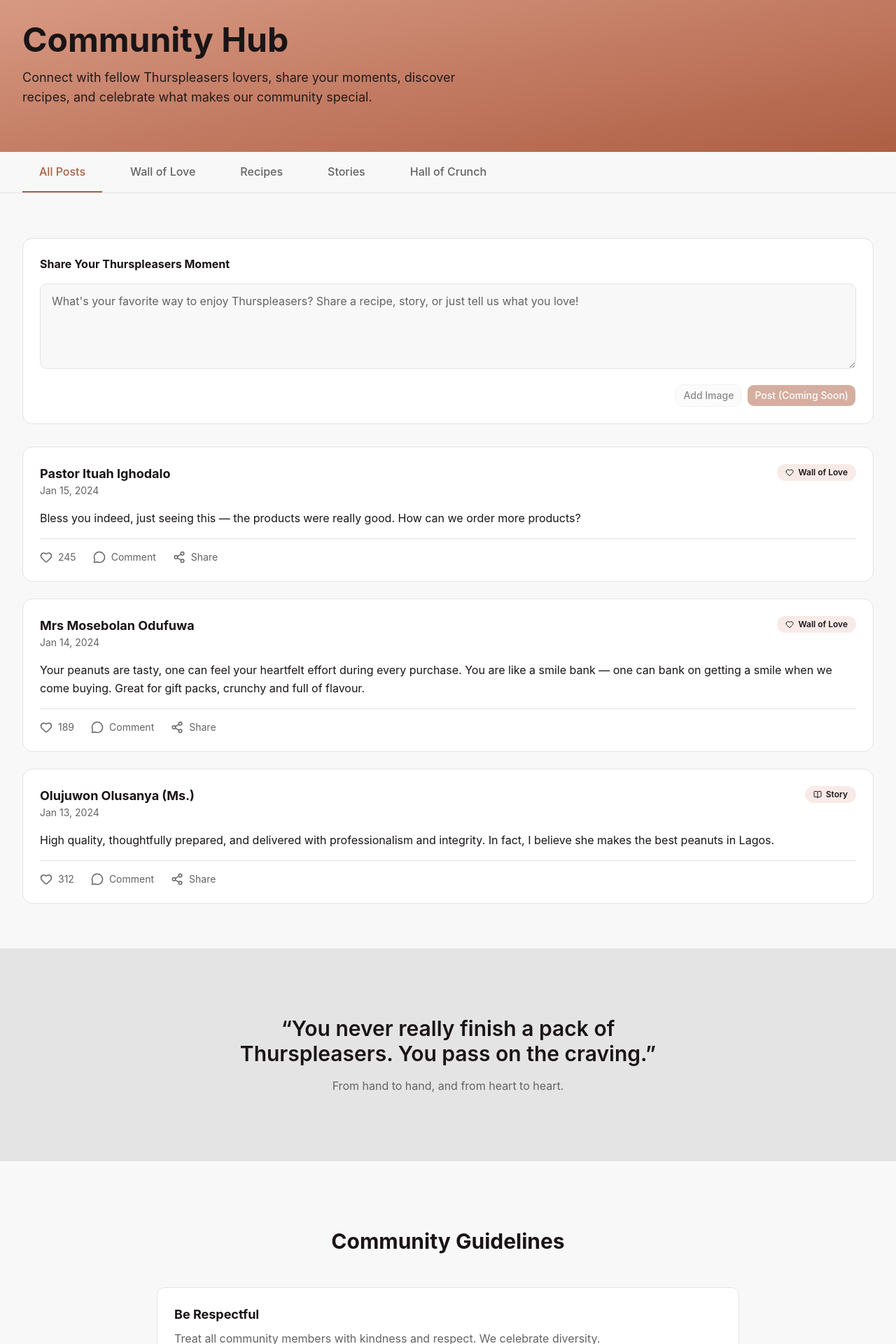
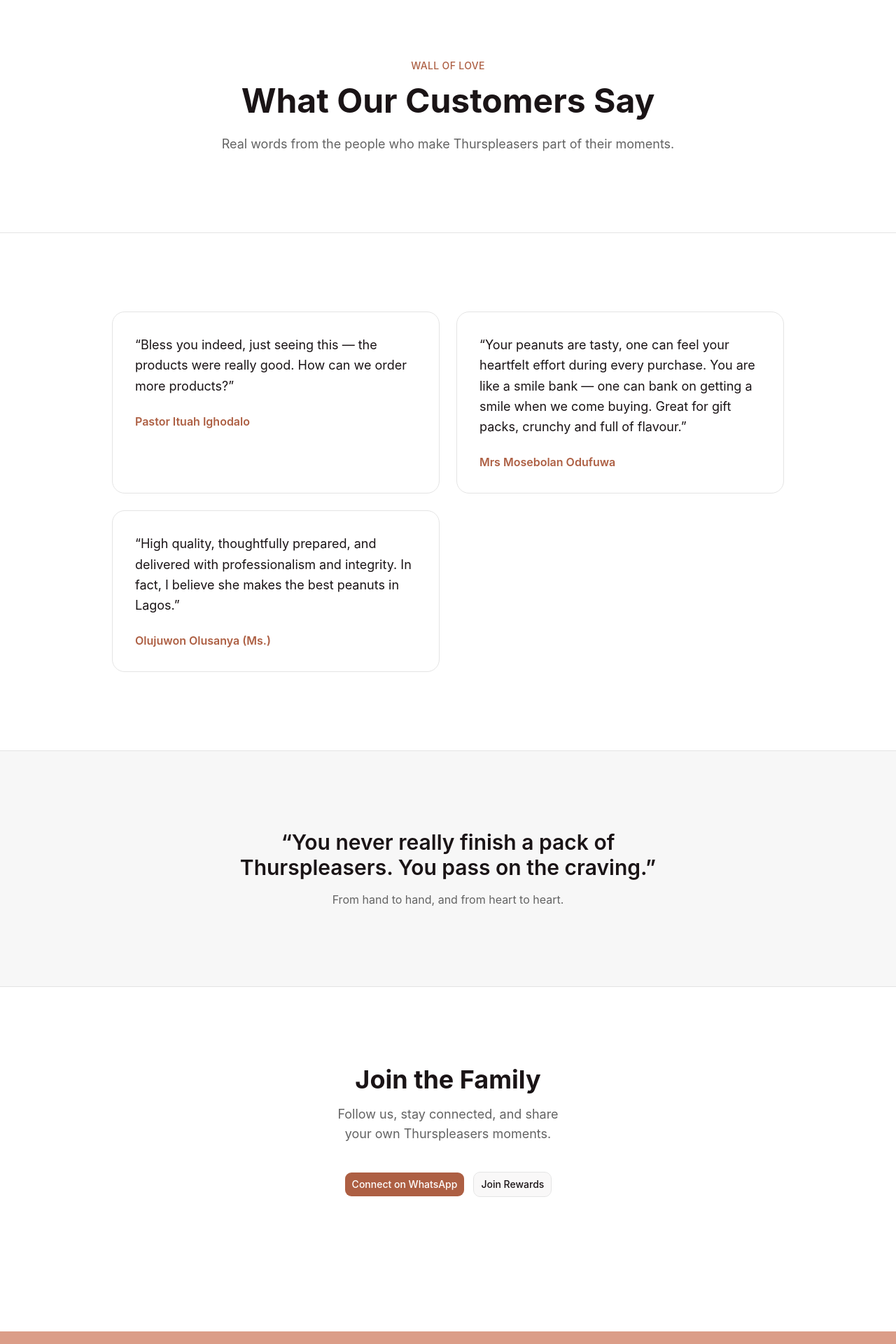
Before and after one commit to TobiWilliams001/Thurpleasers, a Next.js app: page /community in a window 1280 px wide. Shown: the part 100-2020 px from the top of the page at 70% size. Built offline with nearby package versions, Linux system fonts and the light colour scheme.

Commit message:
Reduce community page to real Wall of Love and Join the Family

```diff
--- a/app/community/page.tsx
+++ b/app/community/page.tsx
@@ -3,293 +3,72 @@
 import { Header } from '@/components/header'
 import { Footer } from '@/components/footer'
 import { Button } from '@/components/ui/button'
-import { communityPosts, leaderboardUsers } from '@/lib/data'
+import { communityPosts } from '@/lib/data'
 import Link from 'next/link'
-import { Heart, MessageCircle, Share2, Trophy, TrendingUp, ChefHat, BookOpen, Camera } from 'lucide-react'
-import { useState } from 'react'
 
 export default function CommunityPage() {
-  const [likes, setLikes] = useState<Record<string, boolean>>({})
-  const [activeTab, setActiveTab] = useState<'all' | 'wall' | 'recipes' | 'stories' | 'leaderboard'>('all')
-
-  const toggleLike = (postId: string) => {
-    setLikes((prev) => ({
-      ...prev,
-      [postId]: !prev[postId],
-    }))
-  }
-
-  const filteredPosts = {
-    all: communityPosts,
-    wall: communityPosts.filter((p) => p.category === 'wall-of-love'),
-    recipes: communityPosts.filter((p) => p.category === 'recipe'),
-    stories: communityPosts.filter((p) => p.category === 'story'),
-  }
-
   return (
-    <main className="min-h-screen bg-background">
+    <main className="min-h-screen bg-white text-foreground">
       <Header />
 
       {/* Hero */}
-      <section className="bg-gradient-to-br from-secondary to-primary text-secondary-foreground py-12 md:py-16">
-        <div className="max-w-7xl mx-auto px-4 sm:px-6 lg:px-8">
-          <h1 className="text-4xl md:text-5xl font-bold mb-4">Community Hub</h1>
-          <p className="text-lg opacity-95 max-w-2xl">
-            Connect with fellow Thurspleasers lovers, share your moments, discover recipes,
-            and celebrate what makes our community special.
+      <section className="border-b border-border bg-white">
+        <div className="max-w-4xl mx-auto px-4 sm:px-6 lg:px-8 py-20 md:py-28 text-center">
+          <span className="inline-block mb-4 text-sm font-medium tracking-wide text-primary uppercase">
+            Wall of Love
+          </span>
+          <h1 className="text-4xl md:text-5xl font-bold mb-6 text-balance">
+            What Our Customers Say
+          </h1>
+          <p className="text-lg text-muted-foreground max-w-2xl mx-auto text-balance">
+            Real words from the people who make Thurspleasers part of their moments.
           </p>
         </div>
       </section>
 
-      {/* Tabs */}
-      <section className="border-b border-border sticky top-16 z-40 bg-background">
-        <div className="max-w-7xl mx-auto px-4 sm:px-6 lg:px-8">
-          <div className="flex overflow-x-auto gap-4">
-            {(
-              [
-                { id: 'all', label: 'All Posts' },
-                { id: 'wall', label: 'Wall of Love' },
-                { id: 'recipes', label: 'Recipes' },
-                { id: 'stories', label: 'Stories' },
-                { id: 'leaderboard', label: 'Hall of Crunch' },
-              ] as const
-            ).map((tab) => (
-              <button
-                key={tab.id}
-                onClick={() => setActiveTab(tab.id)}
-                className={`px-6 py-4 font-medium border-b-2 transition whitespace-nowrap ${
-                  activeTab === tab.id
-                    ? 'border-primary text-primary'
-                    : 'border-transparent text-muted-foreground hover:text-foreground'
-                }`}
-              >
-                {tab.label}
-              </button>
+      {/* Wall of Love */}
+      <section className="bg-white">
+        <div className="max-w-5xl mx-auto px-4 sm:px-6 lg:px-8 py-20 md:py-28">
+          <div className="grid md:grid-cols-2 gap-6">
+            {communityPosts.map((post) => (
+              <div key={post.id} className="rounded-2xl border border-border p-8">
+                <p className="text-lg leading-relaxed mb-6">&ldquo;{post.content}&rdquo;</p>
+                <p className="font-semibold text-primary">{post.author}</p>
+              </div>
             ))}
           </div>
         </div>
       </section>
 
-      <div className="max-w-7xl mx-auto px-4 sm:px-6 lg:px-8 py-12 md:py-16">
-        {activeTab === 'leaderboard' ? (
-          /* Hall of Crunch Leaderboard */
-          <div>
-            <div className="mb-8">
-              <h2 className="text-2xl font-bold mb-2">Hall of Crunch</h2>
-              <p className="text-muted-foreground">
-                Our most passionate community members and loyalty program champions
-              </p>
-            </div>
-
-            <div className="bg-card border border-border rounded-xl overflow-hidden">
-              <div className="hidden md:grid grid-cols-5 gap-4 p-6 bg-muted font-bold border-b border-border">
-                <div>Rank</div>
-                <div>Member</div>
-                <div className="text-right">Points</div>
-                <div className="text-right">Tier</div>
-                <div className="text-right">Status</div>
-              </div>
-
-              <div className="divide-y divide-border">
-                {leaderboardUsers.map((user, idx) => (
-                  <div key={user.rank} className="p-6 hover:bg-muted/50 transition">
-                    <div className="grid md:grid-cols-5 gap-4 items-center">
-                      <div className="flex items-center gap-3">
-                        {user.rank <= 3 && (
-                          <Trophy
-                            size={24}
-                            className={
-                              user.rank === 1
-                                ? 'text-yellow-500'
-                                : user.rank === 2
-                                  ? 'text-gray-400'
-                                  : 'text-orange-600'
-                            }
-                          />
-                        )}
-                        <span className="font-bold text-lg">#{user.rank}</span>
-                      </div>
-                      <div className="font-semibold">{user.name}</div>
-                      <div className="text-right md:text-right font-bold text-primary">
-                        {user.points.toLocaleString()}
-                      </div>
-                      <div className="text-right md:text-right">
-                        <span
-                          className={`inline-block px-3 py-1 rounded-full text-sm font-semibold ${
-                            user.tier === 'Bronze'
-                              ? 'bg-amber-100 text-amber-800'
-                              : user.tier === 'Silver'
-                                ? 'bg-gray-100 text-gray-800'
-                                : user.tier === 'Gold'
-                                  ? 'bg-yellow-100 text-yellow-800'
-                                  : 'bg-purple-100 text-purple-800'
-                          }`}
-                        >
-                          {user.tier}
-                        </span>
-                      </div>
-                      <div className="text-right hidden md:block">
-                        <TrendingUp size={20} className="text-accent inline" />
-                      </div>
-                    </div>
-                  </div>
-                ))}
-              </div>
-            </div>
-
-            <div className="mt-8 bg-accent/10 border border-accent rounded-lg p-6 text-center">
-              <p className="text-sm text-muted-foreground mb-4">
-                Want to see your name on the Hall of Crunch?
-              </p>
-              <Link href="/rewards">
-                <Button className="bg-accent text-accent-foreground hover:opacity-90">
-                  Join the Rewards Program
-                </Button>
-              </Link>
-            </div>
-          </div>
-        ) : (
-          /* Community Feed */
-          <div>
-            {/* New Post CTA */}
-            <div className="bg-card border border-border rounded-xl p-6 mb-8">
-              <h3 className="font-bold mb-4">Share Your Thurspleasers Moment</h3>
-              <div className="space-y-4">
-                <textarea
-                  placeholder="What's your favorite way to enjoy Thurspleasers? Share a recipe, story, or just tell us what you love!"
-                  className="w-full px-4 py-3 rounded-lg border border-border bg-background text-foreground placeholder-muted-foreground focus:outline-none focus:ring-2 focus:ring-primary"
-                  rows={4}
-                  disabled
-                />
-                <div className="flex gap-2 justify-end">
-                  <Button variant="outline" disabled>
-                    Add Image
-                  </Button>
-                  <Button disabled className="bg-primary hover:opacity-90">
-                    Post (Coming Soon)
-                  </Button>
-                </div>
-              </div>
-            </div>
-
-            {/* Posts Feed */}
-            <div className="space-y-6">
-              {(activeTab === 'all'
-                ? filteredPosts.all
-                : activeTab === 'wall'
-                  ? filteredPosts.wall
-                  : activeTab === 'recipes'
-                    ? filteredPosts.recipes
-                    : filteredPosts.stories
-              ).map((post) => (
-                <div key={post.id} className="bg-card border border-border rounded-xl p-6 hover:shadow-lg transition">
-                  <div className="flex items-start justify-between mb-4">
-                    <div>
-                      <h3 className="font-bold text-lg">{post.author}</h3>
-                      <p className="text-sm text-muted-foreground">
-                        {new Date(post.date).toLocaleDateString('en-US', {
-                          year: 'numeric',
-                          month: 'short',
-                          day: 'numeric',
-                        })}
-                      </p>
-                    </div>
-                    <span className="inline-flex items-center gap-1.5 bg-secondary/20 text-secondary-foreground px-3 py-1 rounded-full text-xs font-semibold">
-                      {post.category === 'wall-of-love' ? (
-                        <>
-                          <Heart size={12} /> Wall of Love
-                        </>
-                      ) : post.category === 'recipe' ? (
-                        <>
-                          <ChefHat size={12} /> Recipe
-                        </>
-                      ) : post.category === 'story' ? (
-                        <>
-                          <BookOpen size={12} /> Story
-                        </>
-                      ) : (
-                        <>
-                          <Camera size={12} /> Photo
-                        </>
-                      )}
-                    </span>
-                  </div>
-
-                  <p className="text-foreground mb-4 leading-relaxed">{post.content}</p>
-
-                  {post.image && (
-                    <div className="aspect-video bg-muted rounded-lg mb-4 flex items-center justify-center text-muted-foreground">
-                      Image
-                    </div>
-                  )}
-
-                  <div className="flex items-center gap-6 text-sm text-muted-foreground border-t border-border pt-4">
-                    <button
-                      onClick={() => toggleLike(post.id)}
-                      className={`flex items-center gap-2 hover:text-accent transition ${
-                        likes[post.id] ? 'text-accent' : ''
-                      }`}
-                    >
-                      <Heart size={18} fill={likes[post.id] ? 'currentColor' : 'none'} />
-                      {post.likes + (likes[post.id] ? 1 : 0)}
-                    </button>
-                    <button className="flex items-center gap-2 hover:text-primary transition">
-                      <MessageCircle size={18} />
-                      Comment
-                    </button>
-                    <button className="flex items-center gap-2 hover:text-primary transition">
-                      <Share2 size={18} />
-                      Share
-                    </button>
-                  </div>
-                </div>
-              ))}
-            </div>
-          </div>
-        )}
-      </div>
-
-      {/* Brand message */}
-      <section className="py-16 md:py-24 bg-muted">
-        <div className="max-w-3xl mx-auto px-4 sm:px-6 lg:px-8 text-center">
+      {/* Brand quote */}
+      <section className="border-t border-border bg-muted/30">
+        <div className="max-w-3xl mx-auto px-4 sm:px-6 lg:px-8 py-20 md:py-28 text-center">
           <p className="text-2xl md:text-3xl font-semibold text-balance">
             &ldquo;You never really finish a pack of Thurspleasers. You pass on the
             craving.&rdquo;
           </p>
-          <p className="mt-4 text-muted-foreground">
-            From hand to hand, and from heart to heart.
-          </p>
+          <p className="mt-4 text-muted-foreground">From hand to hand, and from heart to heart.</p>
         </div>
       </section>
 
-      {/* Community Guidelines */}
-      <section className="py-16 md:py-24">
-        <div className="max-w-4xl mx-auto px-4 sm:px-6 lg:px-8">
-          <h2 className="text-3xl font-bold text-center mb-12">Community Guidelines</h2>
-          <div className="space-y-6">
-            {[
-              {
-                title: 'Be Respectful',
-                desc: 'Treat all community members with kindness and respect. We celebrate diversity.',
-              },
-              {
-                title: 'Share Authentically',
-                desc: 'Share genuine experiences and stories. We value honest feedback and creative expressions.',
-              },
-              {
-                title: 'Keep It Positive',
-                desc: 'Focus on positive interactions. Constructive criticism is welcome; negativity is not.',
-              },
-              {
-                title: 'No Spam',
-                desc: 'Share relevant content only. Commercial promotion without permission is prohibited.',
-              },
-            ].map((guideline, idx) => (
-              <div key={idx} className="bg-card border border-border rounded-lg p-6">
-                <h3 className="font-bold text-lg mb-2">{guideline.title}</h3>
-                <p className="text-muted-foreground">{guideline.desc}</p>
-              </div>
-            ))}
+      {/* Join the Family */}
+      <section className="border-t border-border bg-white">
+        <div className="max-w-3xl mx-auto px-4 sm:px-6 lg:px-8 py-20 md:py-28 text-center">
+          <h2 className="text-3xl md:text-4xl font-bold mb-4">Join the Family</h2>
+          <p className="text-lg text-muted-foreground mb-10 max-w-xl mx-auto text-balance">
+            Follow us, stay connected, and share your own Thurspleasers moments.
+          </p>
+          <div className="flex flex-col sm:flex-row gap-3 justify-center">
+            <a href="https://wa.me/2348073938558" target="_blank" rel="noopener noreferrer">
+              <Button size="lg" className="w-full sm:w-auto">
+                Connect on WhatsApp
+              </Button>
+            </a>
+            <Link href="/rewards">
+              <Button size="lg" variant="outline" className="w-full sm:w-auto">
+                Join Rewards
+              </Button>
+            </Link>
           </div>
         </div>
       </section>
```
